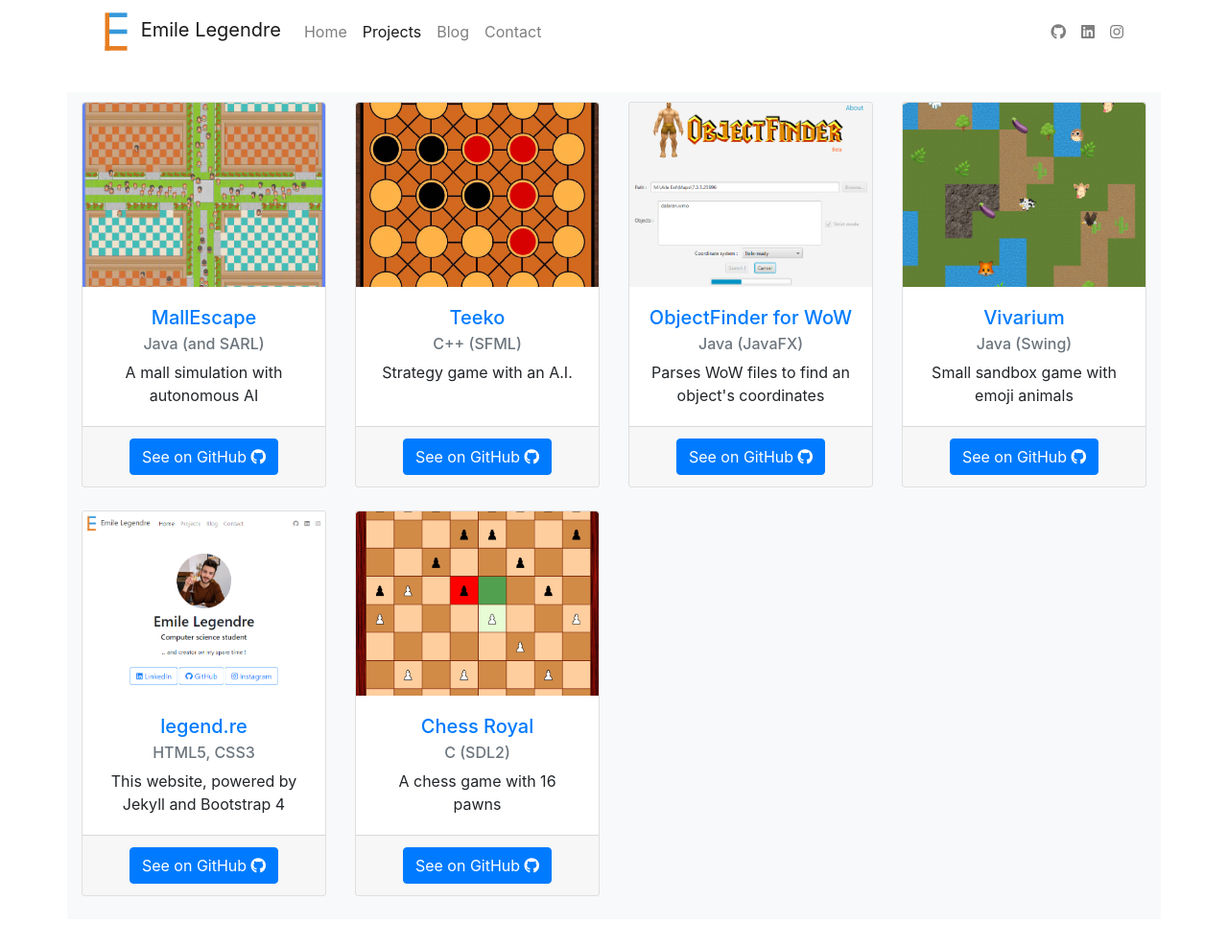
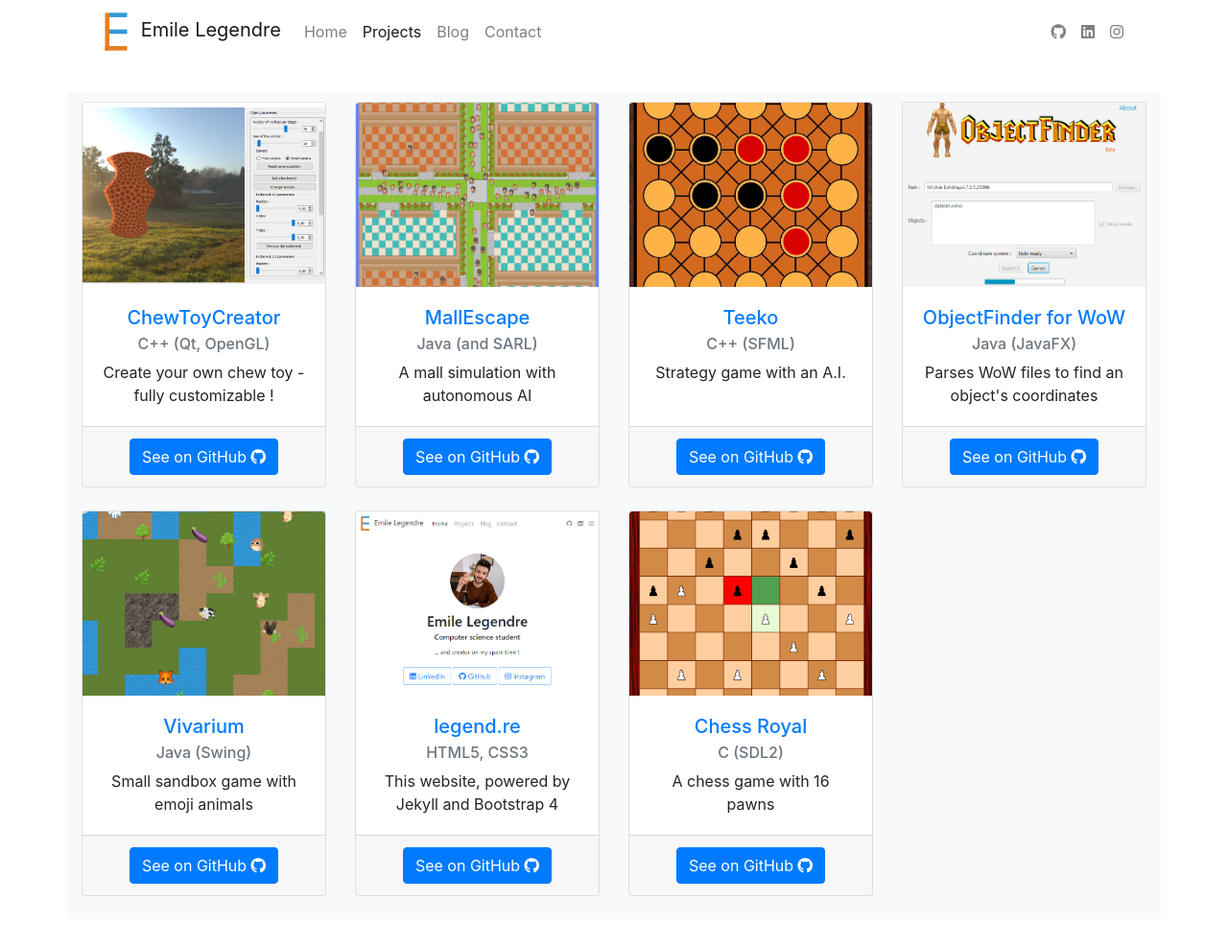
Before and after one commit to Piryus/legend.re, a Jekyll site: the page built from projects.html, in a window 1280 px wide. Shown: the whole page at 96% size. Built offline with Jekyll 4.4.1, drawn with Linux system fonts in a browser that asks for light colours.

Commit message:
Add ChewToyCreator to the projects

```diff
--- a/_data/project_list.yml
+++ b/_data/project_list.yml
@@ -1,4 +1,10 @@
 projects:
+
+- title: ChewToyCreator
+  subtitle: C++ (Qt, OpenGL)
+  text: Create your own chew toy - fully customizable !
+  url: https://github.com/Piryus/ChewToyCreator
+  image: /images/projects/chewtoycreator.png
 
 - title: MallEscape
   subtitle: Java (and SARL)
```
Also changed, not shown: images/projects/chewtoycreator.png (added).
